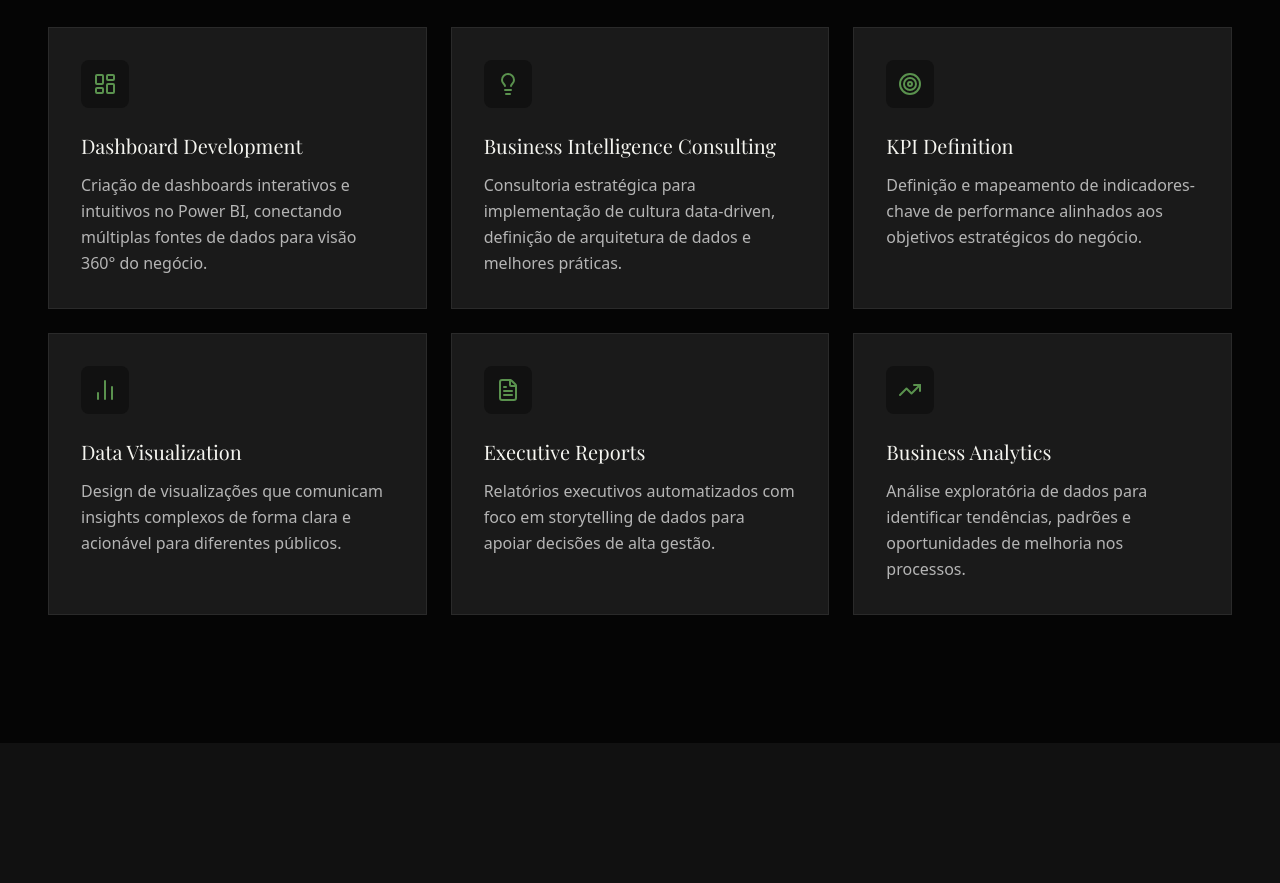
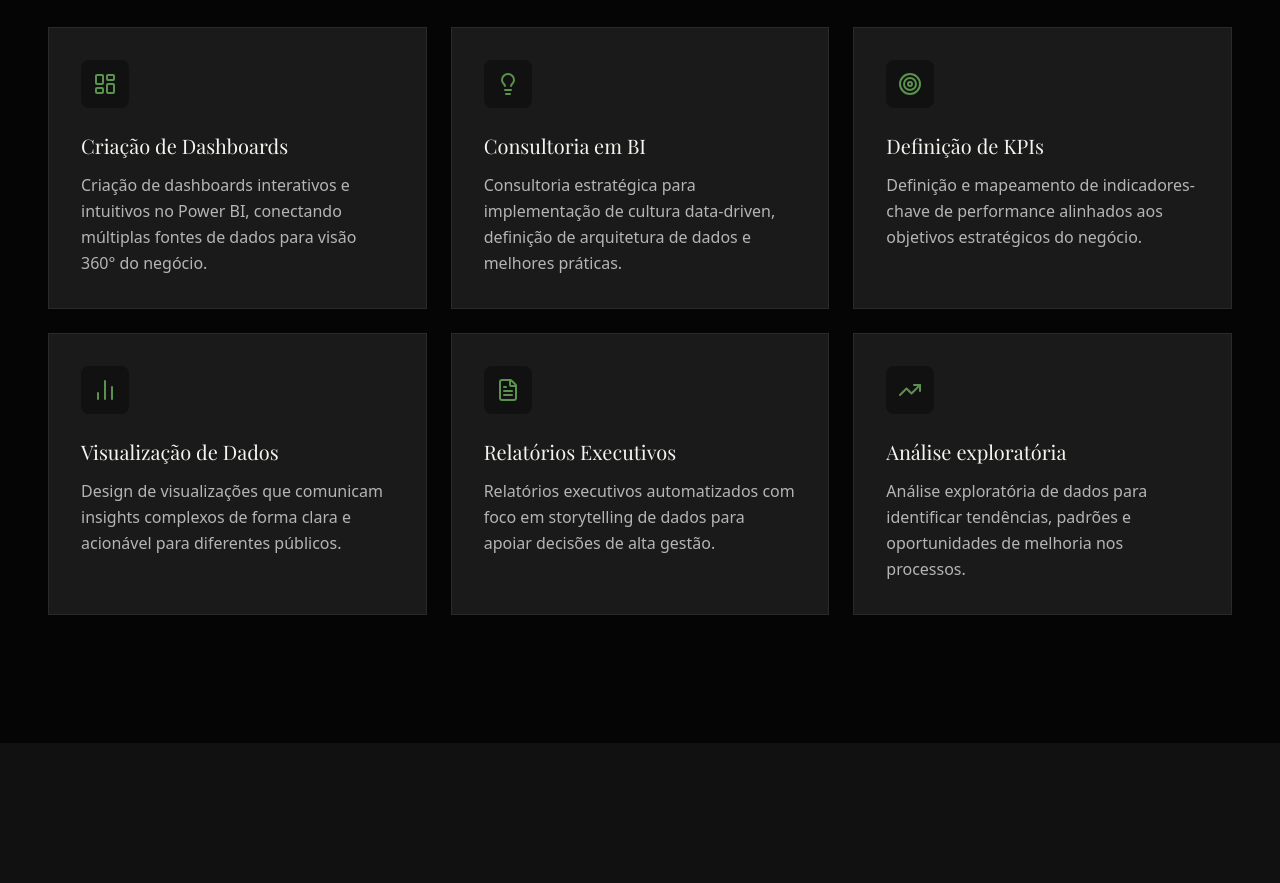
Before and after one commit to Diasszx/ManuDash, a React (Vite) app: page / in a window 1280 px wide. Shown: the part 3060-3943 px from the top of the page. Built offline with nearby package versions, Linux system fonts and the light colour scheme; a web font is replaced by a local one.

Commit message:
refactor: change names of skills

```diff
--- a/src/components/sections/ServicesSection.jsx
+++ b/src/components/sections/ServicesSection.jsx
@@ -12,37 +12,37 @@ import {
 const services = [
   {
     icon: LayoutDashboard,
-    title: "Dashboard Development",
+    title: "Criação de Dashboards",
     description:
       "Criação de dashboards interativos e intuitivos no Power BI, conectando múltiplas fontes de dados para visão 360° do negócio.",
   },
   {
     icon: Lightbulb,
-    title: "Business Intelligence Consulting",
+    title: "Consultoria em BI",
     description:
       "Consultoria estratégica para implementação de cultura data-driven, definição de arquitetura de dados e melhores práticas.",
   },
   {
     icon: Target,
-    title: "KPI Definition",
+    title: "Definição de KPIs",
     description:
       "Definição e mapeamento de indicadores-chave de performance alinhados aos objetivos estratégicos do negócio.",
   },
   {
     icon: BarChart2,
-    title: "Data Visualization",
+    title: "Visualização de Dados",
     description:
       "Design de visualizações que comunicam insights complexos de forma clara e acionável para diferentes públicos.",
   },
   {
     icon: FileText,
-    title: "Executive Reports",
+    title: "Relatórios Executivos",
     description:
       "Relatórios executivos automatizados com foco em storytelling de dados para apoiar decisões de alta gestão.",
   },
   {
     icon: TrendingUp,
-    title: "Business Analytics",
+    title: "Análise exploratória",
     description:
       "Análise exploratória de dados para identificar tendências, padrões e oportunidades de melhoria nos processos.",
   },
```
